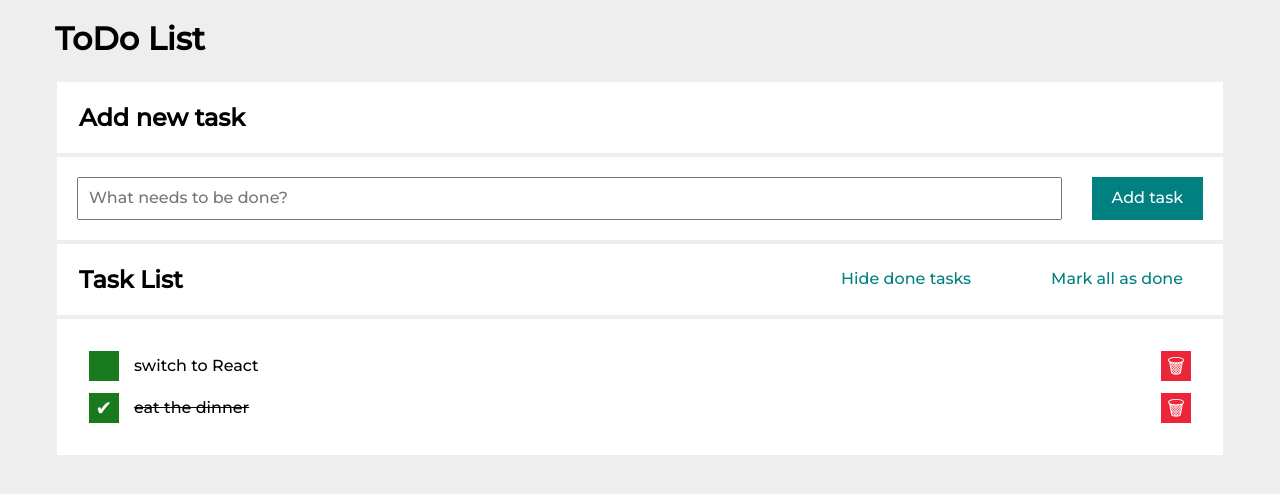
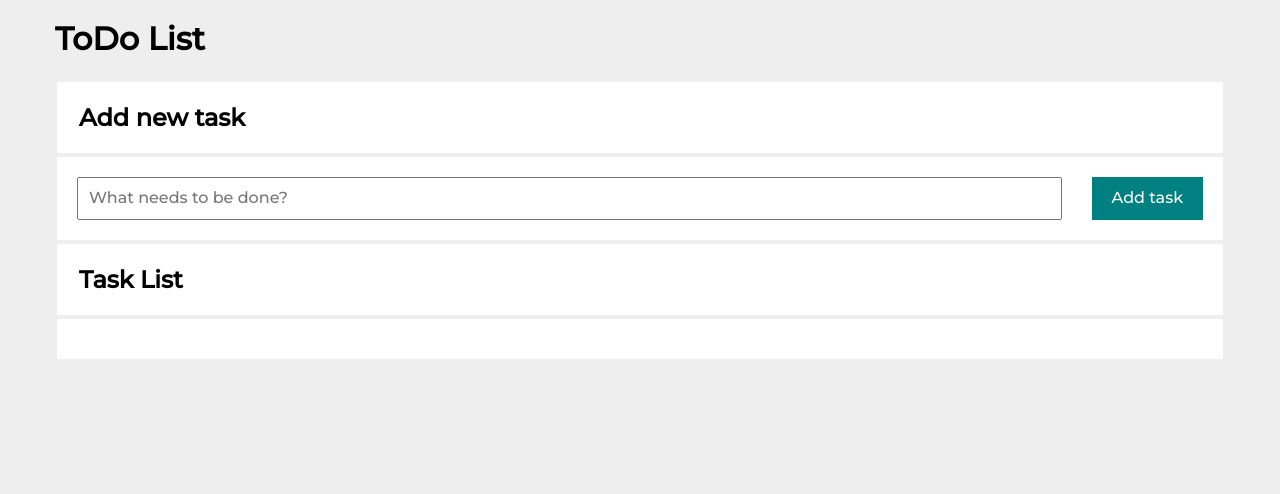
Before and after one commit to kamilszewczyk0/ToDo_List_React, a React (Create React App) app: page / in a window 1280 px wide. Shown: the top 494 px of the page. Built offline with nearby package versions, Linux system fonts and the light colour scheme.

Commit message:
added localStorage feature

```diff
--- a/src/App.js
+++ b/src/App.js
@@ -1,4 +1,4 @@
-import React, {useState} from "react";
+import React, {useState, useEffect} from "react";
 import Form from "./Form";
 import Tasks from "./Tasks";
 import Buttons from "./Buttons";
@@ -6,12 +6,19 @@
 import Header from "./Header";
 import Container from "./Container";
 
+const getInitialTasks = () => {
+  const tasksFromLocalStorage = localStorage.getItem("tasks");
+  return tasksFromLocalStorage ? JSON.parse(tasksFromLocalStorage) : [];
+};
+
 function App() {
   const [hideDone, setHideDone] = useState(false);
-  const [tasks, setTasks] = useState([
-    {id: 1, content: "switch to React", done: false},
-    {id: 2, content: "eat the dinner", done: true},
-  ]);
+
+  const [tasks, setTasks] = useState(getInitialTasks);
+
+  useEffect(() => {
+    localStorage.setItem("tasks", JSON.stringify(tasks));
+  }, [tasks]);
 
   const toggleHideDone = () => {
     setHideDone((hideDone) => !hideDone);
```
